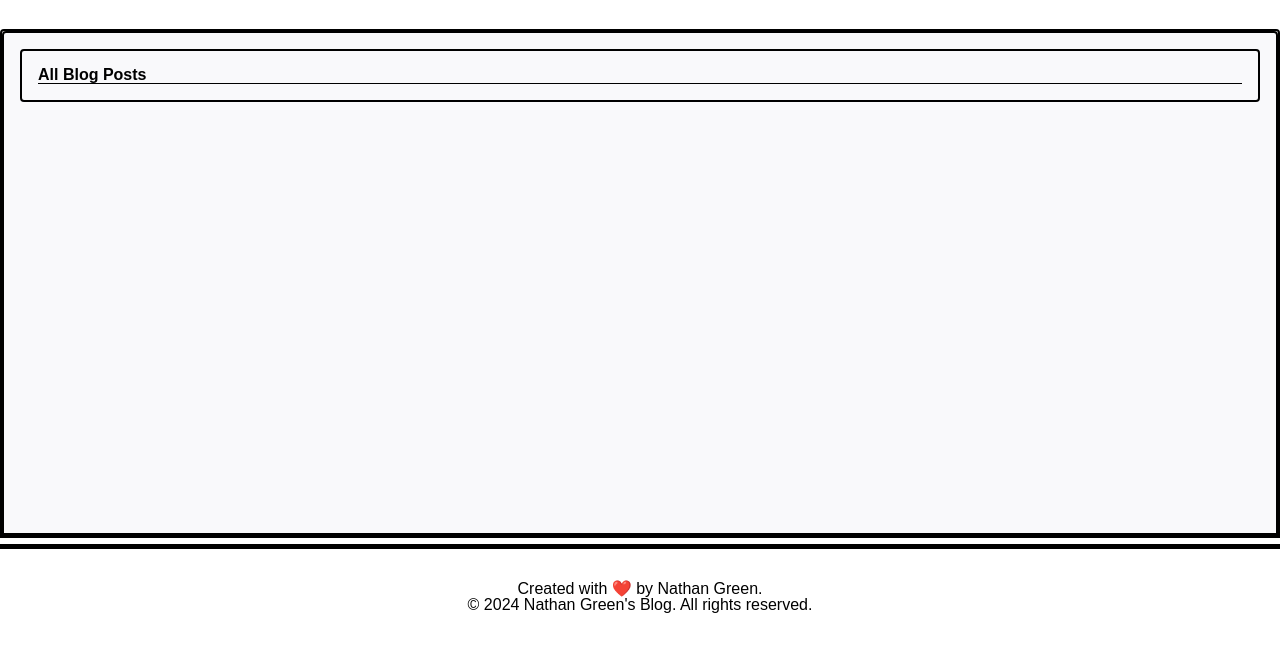
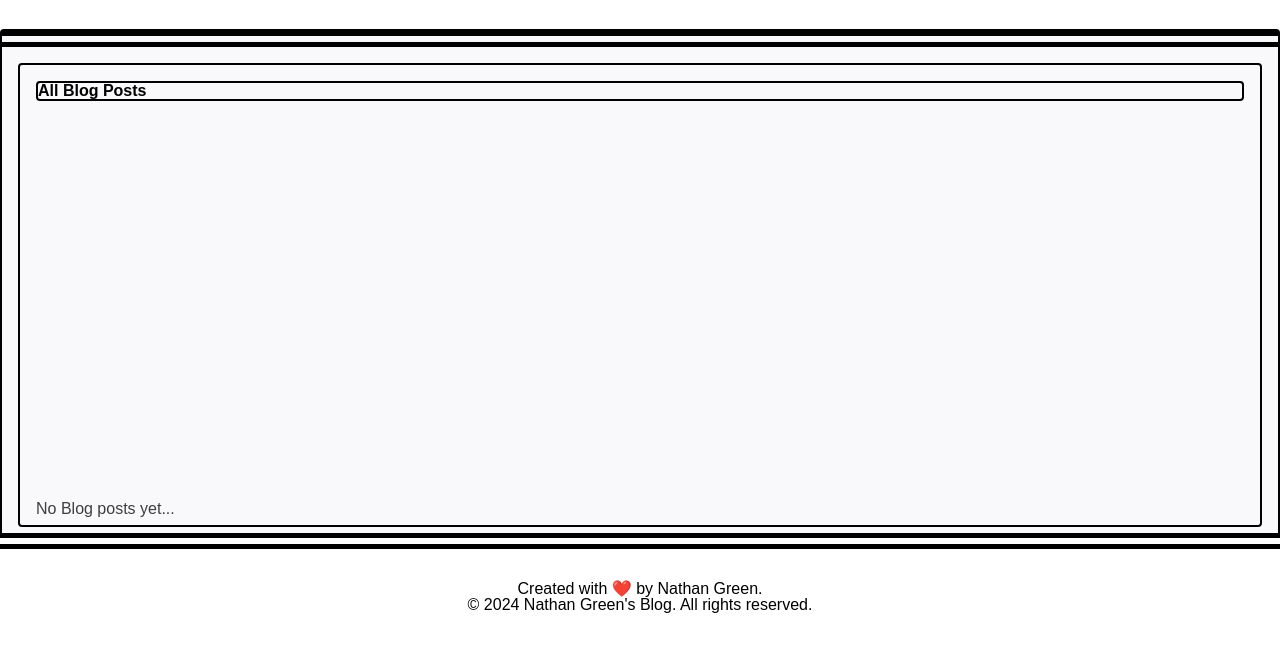
Before and after one commit to nathangreen1632/toggle-blog, a plain HTML site: page blog.html in a window 1280 px wide. Shown: the part 75-726 px from the top of the page. Drawn offline with Linux system fonts and the light colour scheme.

Commit message:
Update blog-html with new code

```diff
--- a/blog.html
+++ b/blog.html
@@ -21,15 +21,13 @@
     <button id="toggle">☀️</button>
   </header>
   <div class="card">
-    <main class="card" id="blogPosts">
-      <div>
-      <article>
-        <section>
-          <h2>All Blog Posts</h2>
-          <p id="noPostsMessage"></p>
+    <main>
+      <article class="article blockquote">
+        <section id="blogPosts">
+          <h2 class="card">All Blog Posts</h2>
+          <p id="noPostsMessage"> No Blog posts yet...</p>
         </section>
       </article>
-      </div>
     </main>
   </div>
 <footer id="love">
```
